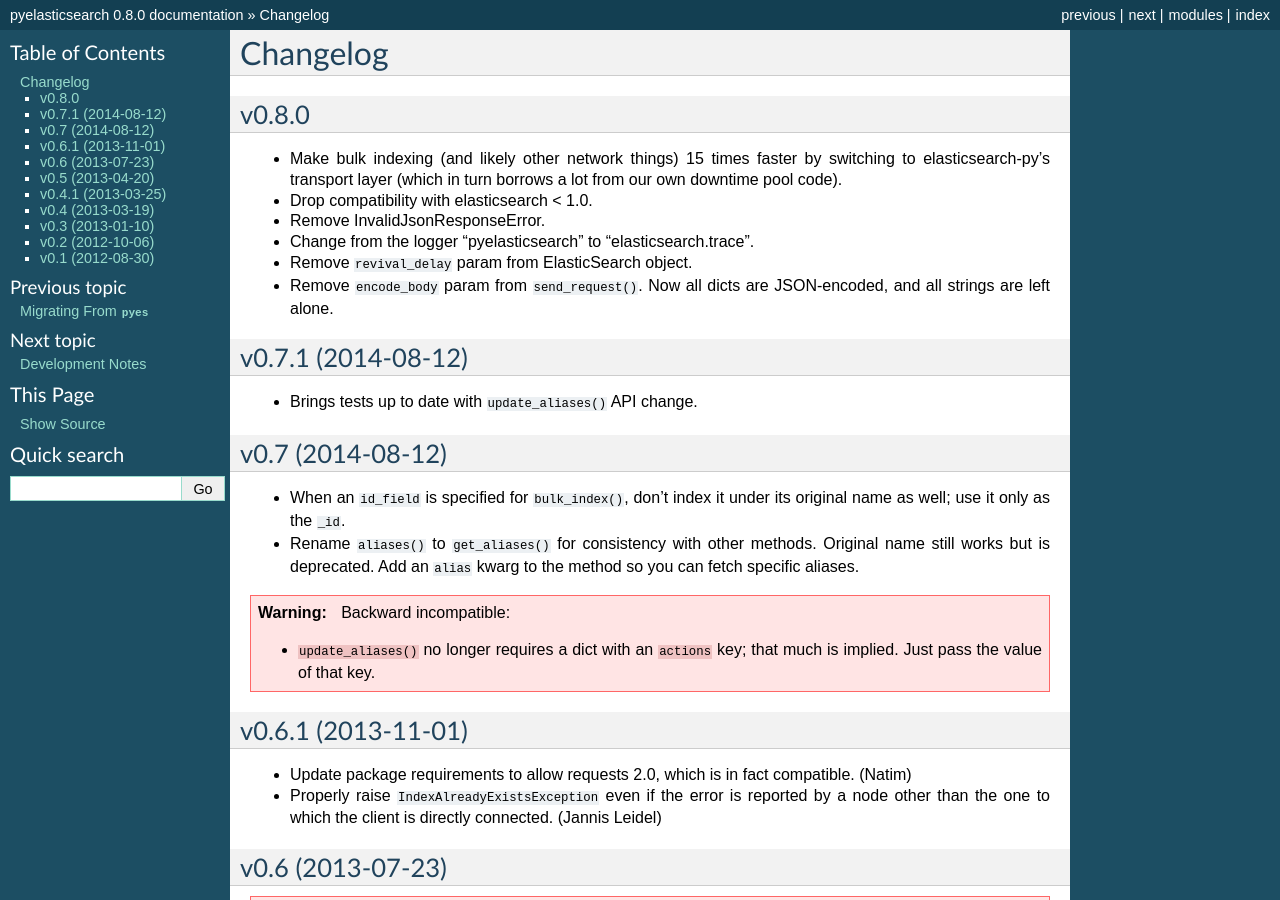
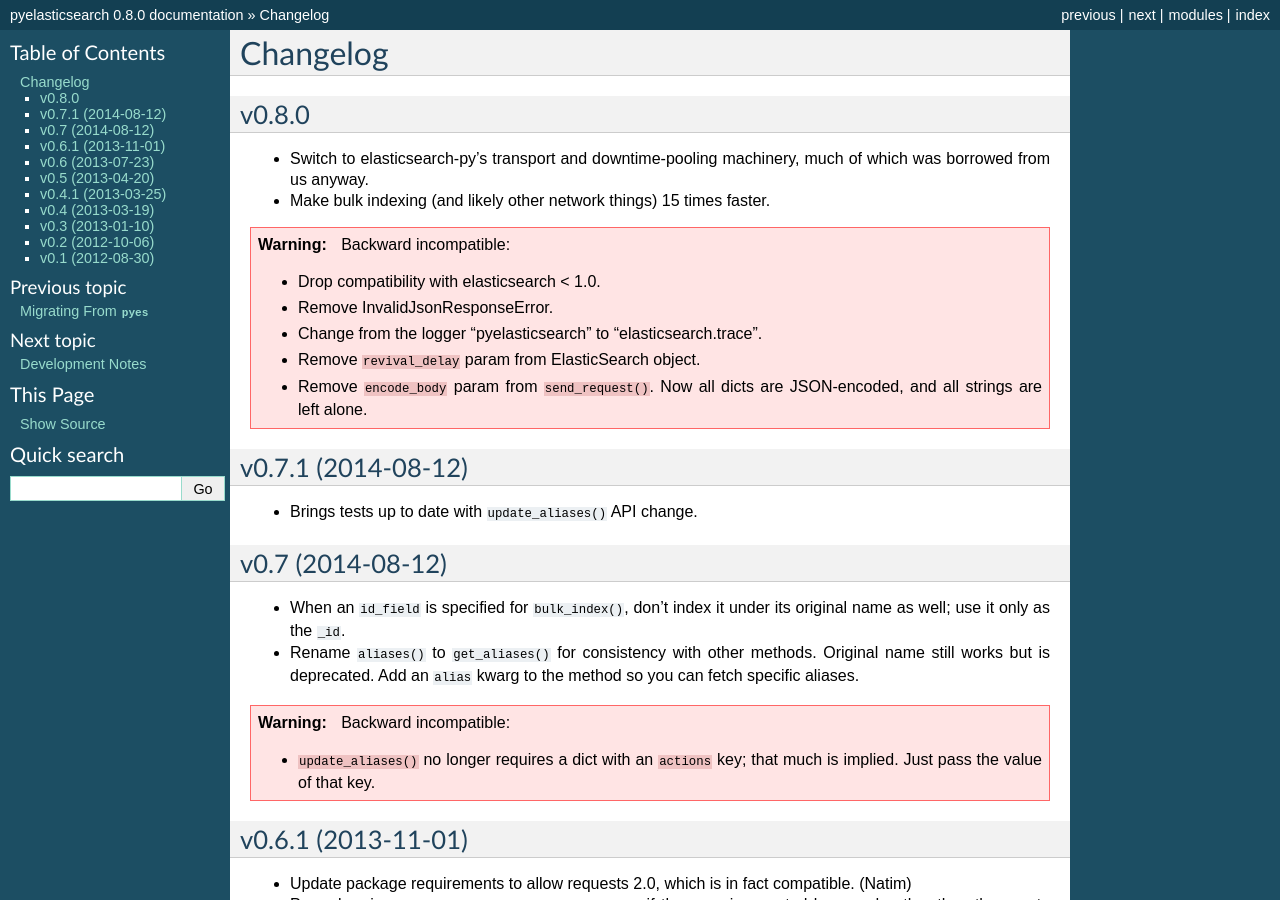
Before and after one commit to pyelasticsearch/pyelasticsearch, a Sphinx documentation site: the page built from docs/source/changelog.rst, in a window 1280 px wide and 900 px high. Built offline with Sphinx 7.4.7, drawn with Linux system fonts in a browser that asks for light colours.

Commit message:
Highlight the backward-incompatible changes. Give ourselves credit where credit is due.

```diff
--- a/docs/source/changelog.rst
+++ b/docs/source/changelog.rst
@@ -4,15 +4,20 @@
 v0.8.0
 ------
 
-* Make bulk indexing (and likely other network things) 15 times faster by
-  switching to elasticsearch-py's transport layer (which in turn borrows a lot
-  from our own downtime pool code).
-* Drop compatibility with elasticsearch < 1.0.
-* Remove InvalidJsonResponseError.
-* Change from the logger "pyelasticsearch" to "elasticsearch.trace".
-* Remove ``revival_delay`` param from ElasticSearch object.
-* Remove ``encode_body`` param from ``send_request()``. Now all dicts are
-  JSON-encoded, and all strings are left alone.
+* Switch to elasticsearch-py's transport and downtime-pooling machinery,
+  much of which was borrowed from us anyway.
+* Make bulk indexing (and likely other network things) 15 times faster.
+
+.. warning::
+
+  Backward incompatible:
+
+  * Drop compatibility with elasticsearch < 1.0.
+  * Remove InvalidJsonResponseError.
+  * Change from the logger "pyelasticsearch" to "elasticsearch.trace".
+  * Remove ``revival_delay`` param from ElasticSearch object.
+  * Remove ``encode_body`` param from ``send_request()``. Now all dicts are
+    JSON-encoded, and all strings are left alone.
 
 
 v0.7.1 (2014-08-12)
```
